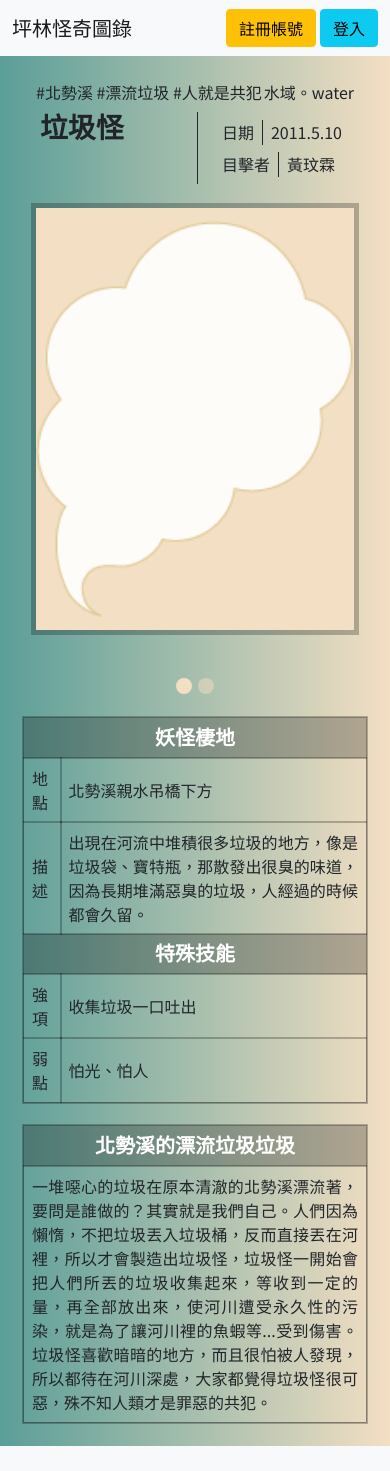
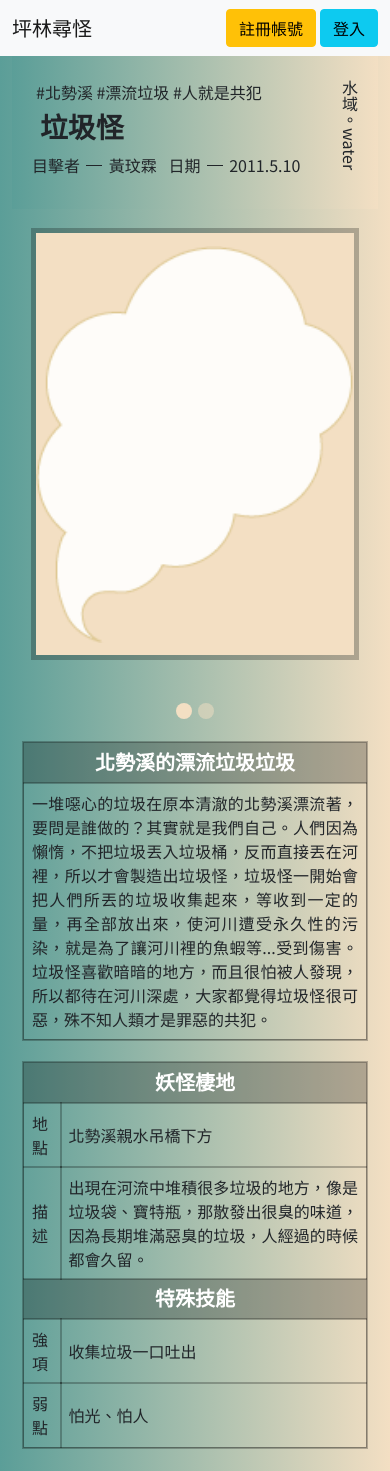
Before and after one commit to SeanGau/pinglin-monster-map, a Flask app: page /monster/1 in a window 390 px wide. Before the commit the page ends 1446 px from the top, so only its background shows below. Run offline with Flask 2, Linux system fonts and the light colour scheme; style sheets or scripts are compiled from the project's sources; some libraries are stand-ins or nearby versions.

Commit message:
edit monster styles

```diff
--- a/app.py
+++ b/app.py
@@ -8,7 +8,7 @@ from sassutils.wsgi import SassMiddleware
 app = flask.Flask(__name__)
 app.config.from_object('config')
 #app.jinja_env.add_extension('pypugjs.ext.jinja.PyPugJSExtension')
-app.jinja_env.globals['GLOBAL_TITLE'] = "坪林怪奇圖錄"
+app.jinja_env.globals['GLOBAL_TITLE'] = "坪林尋怪"
 app.jinja_env.globals['GLOBAL_VERSION'] = datetime.now().timestamp()
 db = SQLAlchemy(app)
 mail = Mail(app)
--- a/static/css/monster.css
+++ b/static/css/monster.css
@@ -37,14 +37,30 @@
 #monster-box.monster-water {
   background: linear-gradient(90deg, #5B9E98, #F3DFC3); }
 
+@media (max-width: 991px) {
+  #monster-box.monster-water #data-right {
+    background: linear-gradient(90deg, #5B9E98, #F3DFC3); } }
+
 #monster-box.monster-ground {
   background: linear-gradient(90deg, #DBB853, #F3DFC3); }
+
+@media (max-width: 991px) {
+  #monster-box.monster-ground #data-right {
+    background: linear-gradient(90deg, #DBB853, #F3DFC3); } }
 
 #monster-box.monster-wind {
   background: linear-gradient(90deg, #7CAD82, #F3DFC3); }
 
+@media (max-width: 991px) {
+  #monster-box.monster-wind #data-right {
+    background: linear-gradient(90deg, #7CAD82, #F3DFC3); } }
+
 #monster-box.monster-fire {
   background: linear-gradient(90deg, #EE7839, #F3DFC3); }
+
+@media (max-width: 991px) {
+  #monster-box.monster-fire #data-right {
+    background: linear-gradient(90deg, #EE7839, #F3DFC3); } }
 
 .write-verticle-lr {
   writing-mode: vertical-lr; }
@@ -84,10 +100,18 @@
   width: fit-content;
   border: 1px solid;
   border-width: 1px 0;
-  padding: 1em 0; }
+  padding: 1em 0;
+  margin-left: auto; }
   #data-found-box .data-seperator {
-    margin: 0.5em;
-    border-bottom: 1px solid; }
+    display: inline-block;
+    width: 0;
+    height: 1em;
+    margin: 0.4em;
+    border: 1px solid;
+    border-width: 0 1px 0 0; }
+
+#data-element {
+  writing-mode: vertical-rl; }
 
 #data-element, #data-tag {
   margin: 0; }
@@ -120,14 +145,18 @@
 
 @media (max-width: 991px) {
   #data-element {
-    float: right; }
+    position: absolute;
+    right: 1rem; }
   #data-found-box {
     height: fit-content;
     border: 1px solid;
-    border-width: 0 0 0 1px;
-    padding: 0 1em; }
+    border-width: 0;
+    padding: 0;
+    margin-left: 0; }
     #data-found-box .data-seperator {
-      border-right: 1px solid; }
+      width: 1em;
+      height: 0;
+      border-width: 1px 0 0 0; }
   #data-mid-top, #data-mid-bottom {
     height: auto;
     width: 100%; }
--- a/static/sass/monster.sass
+++ b/static/sass/monster.sass
@@ -1,13 +1,17 @@
 @import 'var'
+@mixin element-parser($element, $color-element)
+    #monster-box.monster-#{$element}
+        background: linear-gradient(90deg, $color-element, $color-bg)
+    @media (max-width: 991px)
+        #monster-box.monster-#{$element} #data-right
+            background: linear-gradient(90deg, $color-element, $color-bg)
 
-#monster-box.monster-water
-    background: linear-gradient(90deg, $color-water, $color-bg)
-#monster-box.monster-ground
-    background: linear-gradient(90deg, $color-ground, $color-bg)
-#monster-box.monster-wind
-    background: linear-gradient(90deg, $color-wind, $color-bg)
-#monster-box.monster-fire
-    background: linear-gradient(90deg, $color-fire, $color-bg)
+
+@include element-parser("water", $color-water)
+@include element-parser("ground", $color-ground)
+@include element-parser("wind", $color-wind)
+@include element-parser("fire", $color-fire)
+
 
 .write-verticle-lr
     writing-mode: vertical-lr
@@ -46,9 +50,17 @@
     border: 1px solid
     border-width: 1px 0
     padding: 1em 0
+    margin-left: auto
     .data-seperator
-        margin: 0.5em
-        border-bottom: 1px solid
+        display: inline-block
+        width: 0
+        height: 1em
+        margin: 0.4em
+        border: 1px solid
+        border-width: 0 1px 0 0
+
+#data-element
+    writing-mode: vertical-rl
 
 #data-element, #data-tag
     margin: 0
@@ -82,14 +95,19 @@
 
 @media (max-width: 991px)
     #data-element
-        float: right
+        position: absolute
+        right: 1rem
+
     #data-found-box
         height: fit-content
         border: 1px solid
-        border-width: 0 0 0 1px
-        padding: 0 1em
+        border-width: 0
+        padding: 0
+        margin-left: 0
         .data-seperator
-            border-right: 1px solid
+            width: 1em
+            height: 0
+            border-width: 1px 0 0 0
 
 
     #data-mid-top, #data-mid-bottom
--- a/templates/monster.html
+++ b/templates/monster.html
@@ -6,7 +6,7 @@
 {% endblock %}
 
 {% block body %}
-<div class="container-fluid d-flex flex-grow-1 justify-content-center align-items-center p-4 monster-{{monster_data['element']}}"
+<div class="container-fluid d-flex flex-grow-1 justify-content-center align-items-center px-4 monster-{{monster_data['element']}}"
     id="monster-box">
     <div class="row flex-grow-1">
         <div class="col-lg-4 d-flex align-items-center p-4 order-2 order-lg-1">
@@ -30,7 +30,19 @@
             </div>
         </div>
         <div class="col-lg-6 d-flex flex-column order-3 order-lg-2" id="data-mid">
-            <table class="write-verticle-rl mb-4" id="data-mid-top">
+            <table class="write-verticle-rl mb-4 mb-lg-0" id="data-mid-bottom">
+                <tr class="row-title">
+                    <td colspan="2">
+                        <h5>{{monster_data['title']}}</h5>
+                    </td>
+                </tr>
+                <tr class="ex-row">
+                    <td class="ex-col">
+                        <p>{{monster_data['story']}}</p>
+                    </td>
+                </tr>
+            </table>
+            <table class="write-verticle-rl mb-4 order-lg-first" id="data-mid-top">
                 <tr class="row-title">
                     <td colspan="2">
                         <h5>妖怪棲地</h5>
@@ -60,23 +72,10 @@
                     <td>{{monster_data['weak']}}</td>
                 </tr>
             </table>
-            <table class="write-verticle-rl" id="data-mid-bottom">
-                <tr class="row-title">
-                    <td colspan="2">
-                        <h5>{{monster_data['title']}}</h5>
-                    </td>
-                </tr>
-                <tr class="ex-row">
-                    <td class="ex-col">
-                        <p>{{monster_data['story']}}</p>
-                    </td>
-                </tr>
-            </table>
-
         </div>
-        <div class="col-lg-2 order-1 order-lg-3" id="data-right">
+        <div class="col-lg-2 order-1 order-lg-3 sticky-top py-4 py-lg-0" id="data-right">
             <div class="row h-100">
-                <div class="col-lg-4 write-verticle-rl order-lg-last mb-2 px-4">
+                <div class="col-lg-4 order-lg-last mb-2 px-4">
                     <a id="data-element">{{monster_data['category']}}。{{monster_data['element']}}</a>
                     <span id="data-tag">
                         {% for tag in monster_data['tag'] %}
@@ -84,17 +83,17 @@
                         {% endfor %}
                     </span>
                 </div>
-                <div class="col-lg-8 d-flex flex-lg-column">
+                <div class="col-lg-8 d-flex flex-column">
                     <div class="write-verticle-rl flex-grow-1">
                         <h1 id="data-name">{{monster_data['name']}}</h1>
                     </div>
                     <div class="write-verticle-rl" id="data-found-box">
-                        <p class="m-2">日期<span class="data-seperator"></span><a
+                        <div class="m-2">
+                            目擊者<span class="data-seperator"></span><a id="data-founder">{{monster_data['founder']}}</a>
+                            <span class="d-lg-block m-1"></span>
+                            日期<span class="data-seperator"></span><a
                                 id="data-date"><span>{{monster_data['date'][0]}}</span>.<span>{{monster_data['date'][1]}}</span>.<span>{{monster_data['date'][2]}}</span></a>
-                        </p>
-                        <p class="m-2">目擊者<span class="data-seperator"></span><a
-                                id="data-founder">{{monster_data['founder']}}</a>
-                        </p>
+                        </div>
                     </div>
                 </div>
             </div>
```
Also changed, not shown: other parts of static/css/monster.css (+1 -0 lines), other parts of static/sass/monster.sass (+1 -0 lines), 1 other file.
